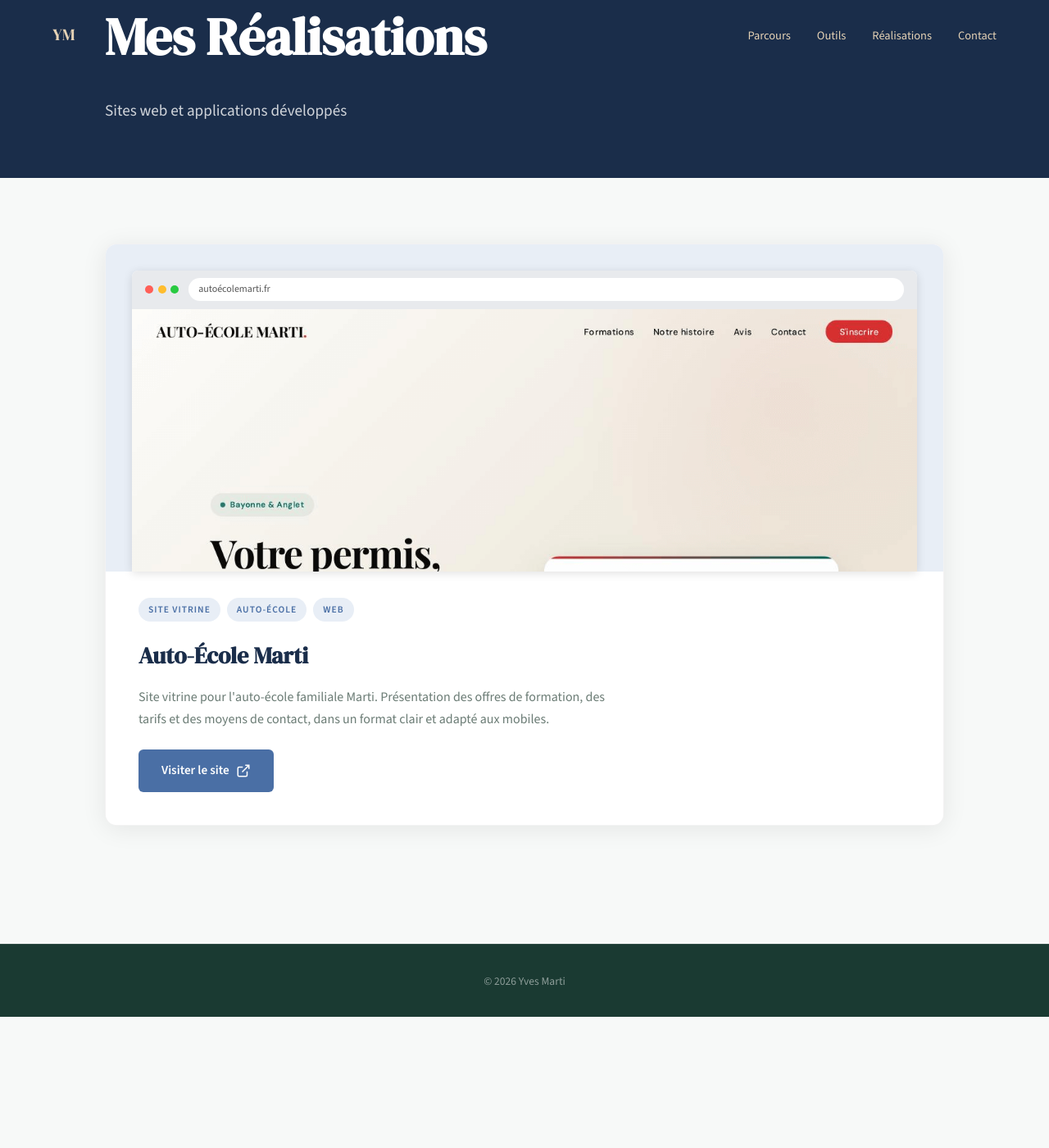
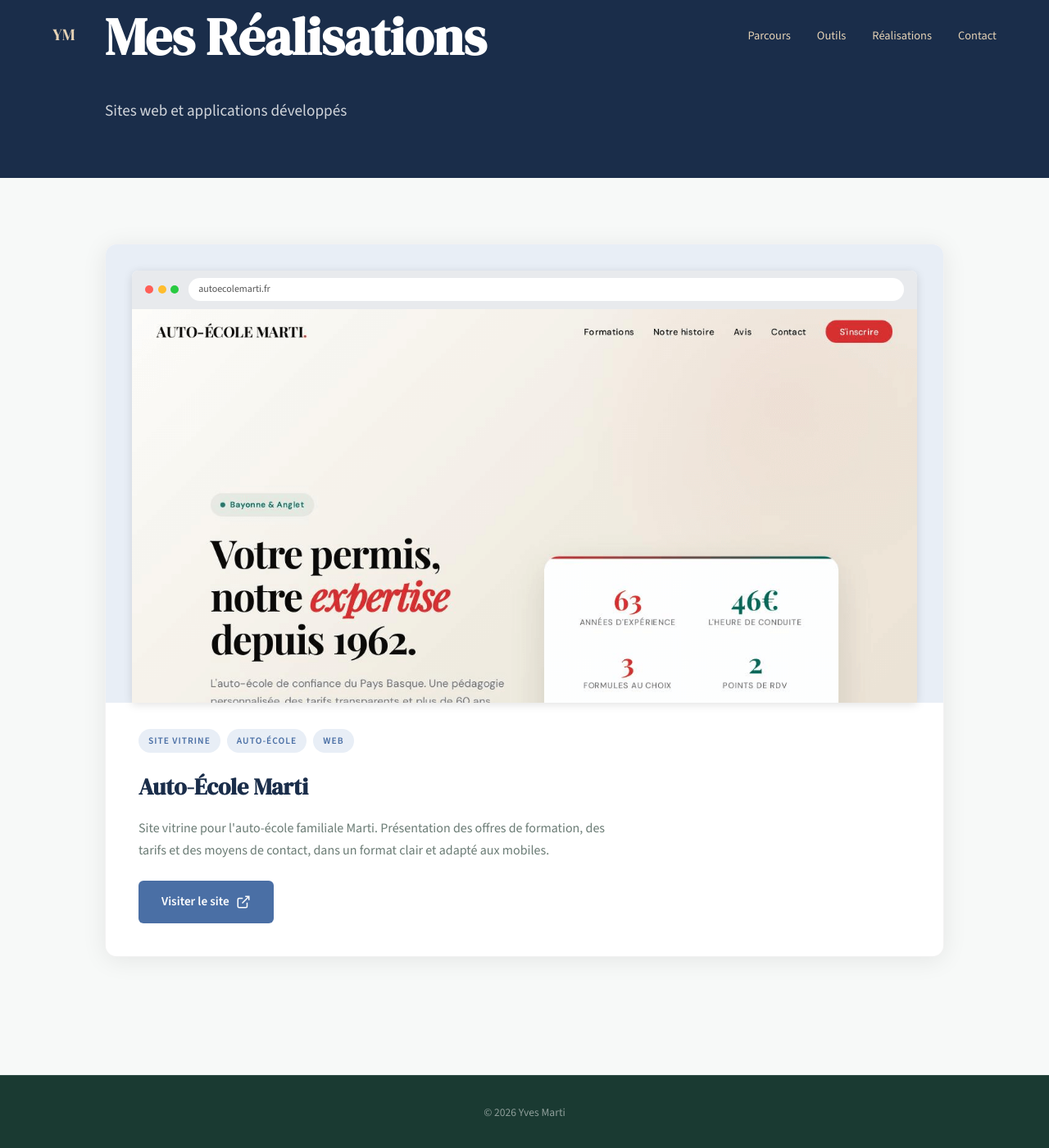
Before and after one commit to yvesmarti/yvesmarti.github.io, a Jekyll site: the page built from realisations.html, in a window 1280 px wide and 1400 px high, scrolled down 191 px. Shown: the whole window at 82% size. Built offline with Jekyll 4.4.1, drawn with Linux system fonts in a browser that asks for light colours; before the commit the page ends 1431 px from its top, so only the background shows below that.

Commit message:
Augmenter la hauteur de l'aperçu et supprimer l'accent sur le domaine

```diff
--- a/assets/css/style.css
+++ b/assets/css/style.css
@@ -637,7 +637,7 @@ body {
     height: auto;
     object-fit: cover;
     object-position: top;
-    max-height: 320px;
+    max-height: 480px;
 }
 
 /* --- Infos réalisation --- */
--- a/realisations.html
+++ b/realisations.html
@@ -26,7 +26,7 @@ layout: default
                         <span></span>
                         <span></span>
                     </div>
-                    <div class="browser-url">autoécolemarti.fr</div>
+                    <div class="browser-url">autoecolemarti.fr</div>
                 </div>
                 <div class="browser-content">
                     <img src="{{ '/assets/images/preview-autoecole-marti.png' | relative_url }}" alt="Aperçu du site Auto-École Marti" class="browser-screenshot">
```
